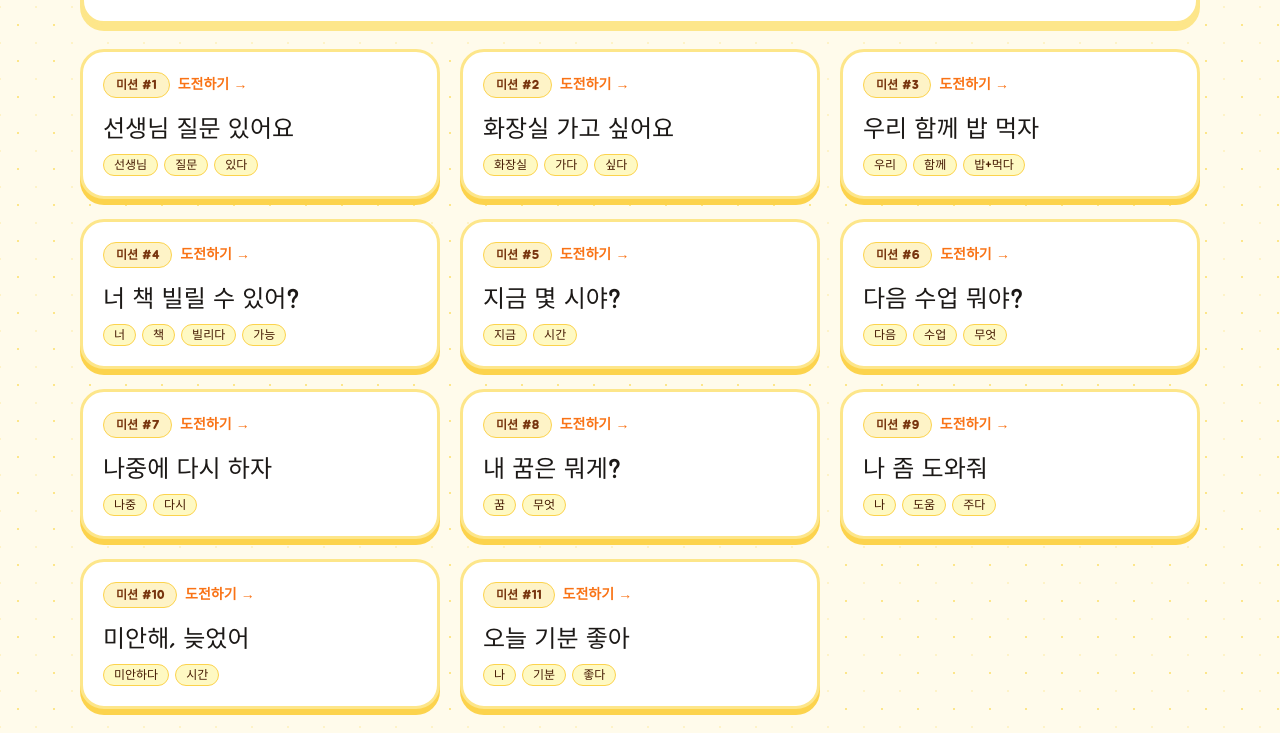
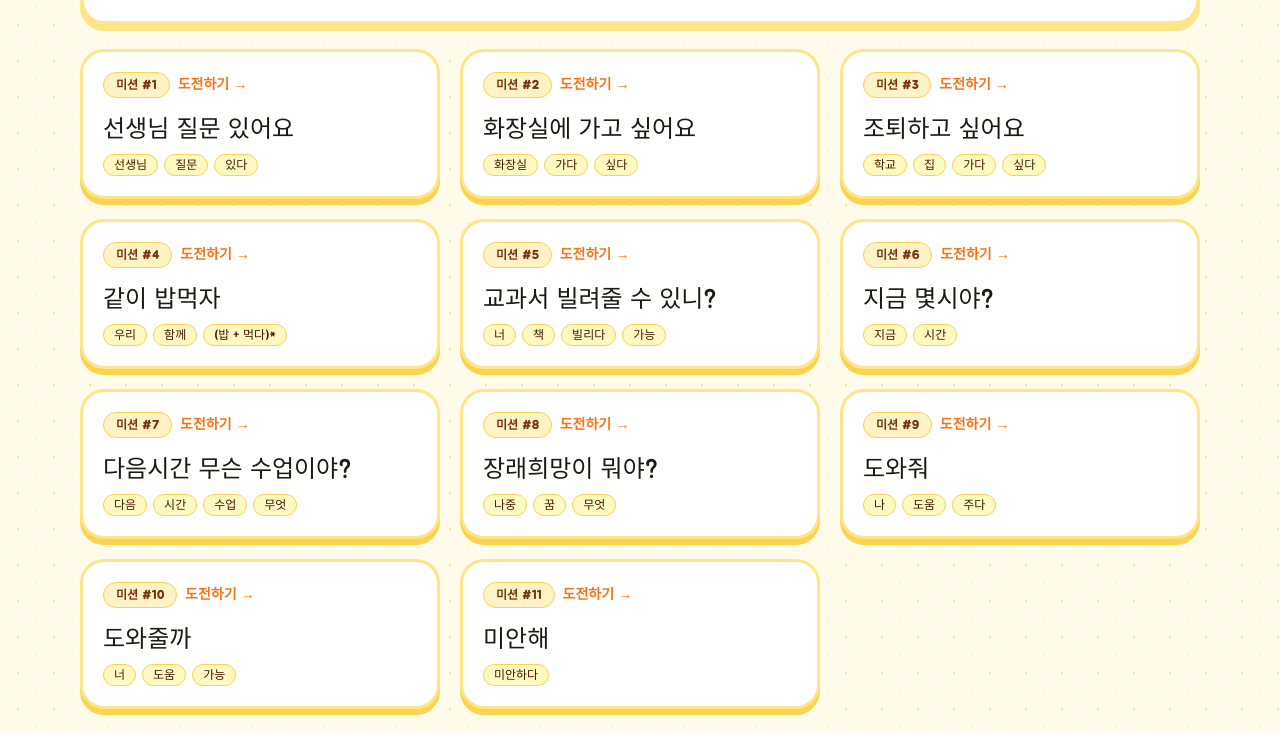
Before and after one commit to Dev-LHOr/Suhwa_AI, a plain HTML site: page index.html in a window 1280 px wide. Shown: the part 281-1014 px from the top of the page. Drawn offline with nearby package versions, Linux system fonts and the light colour scheme; no server answers.

Commit message:
Update index.html

```diff
--- a/index.html
+++ b/index.html
@@ -301,16 +301,16 @@
     // =========================================================================
     const SENTENCES = [
       { id: 1, korean: "선생님 질문 있어요", glosses: ["선생님", "질문", "있다"] },
-      { id: 2, korean: "화장실 가고 싶어요", glosses: ["화장실", "가다", "싶다"] },
-      { id: 3, korean: "우리 함께 밥 먹자", glosses: ["우리", "함께", "밥+먹다"] },
-      { id: 4, korean: "너 책 빌릴 수 있어?", glosses: ["너", "책", "빌리다", "가능"] },
-      { id: 5, korean: "지금 몇 시야?", glosses: ["지금", "시간"] },
-      { id: 6, korean: "다음 수업 뭐야?", glosses: ["다음", "수업", "무엇"] },
-      { id: 7, korean: "나중에 다시 하자", glosses: ["나중", "다시"] },
-      { id: 8, korean: "내 꿈은 뭐게?", glosses: ["꿈", "무엇"] },
-      { id: 9, korean: "나 좀 도와줘", glosses: ["나", "도움", "주다"] },
-      { id: 10, korean: "미안해, 늦었어", glosses: ["미안하다", "시간"] },
-      { id: 11, korean: "오늘 기분 좋아", glosses: ["나", "기분", "좋다"] }
+      { id: 2, korean: "화장실에 가고 싶어요", glosses: ["화장실", "가다", "싶다"] },
+      { id: 3, korean: "조퇴하고 싶어요", glosses: ["학교", "집", "가다", "싶다"] },
+      { id: 4, korean: "같이 밥먹자", glosses: ["우리", "함께", "(밥 + 먹다)*"] },
+      { id: 5, korean: "교과서 빌려줄 수 있니?", glosses: ["너", "책", "빌리다", "가능"] },
+      { id: 6, korean: "지금 몇시야?", glosses: ["지금", "시간"] },
+      { id: 7, korean: "다음시간 무슨 수업이야?", glosses: ["다음", "시간", "수업", "무엇"] },
+      { id: 8, korean: "장래희망이 뭐야?", glosses: ["나중", "꿈", "무엇"] },
+      { id: 9, korean: "도와줘", glosses: ["나", "도움", "주다"] },
+      { id: 10, korean: "도와줄까", glosses: ["너", "도움", "가능"] },
+      { id: 11, korean: "미안해", glosses: ["미안하다"] }
     ];
 
     const CONFIDENCE_THRESHOLD = 0.55;
```
